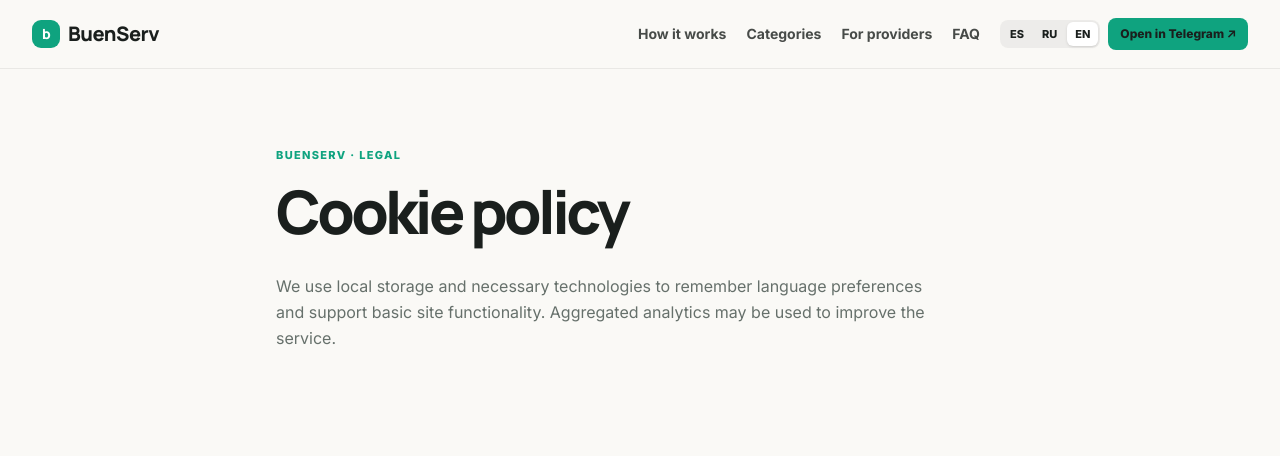
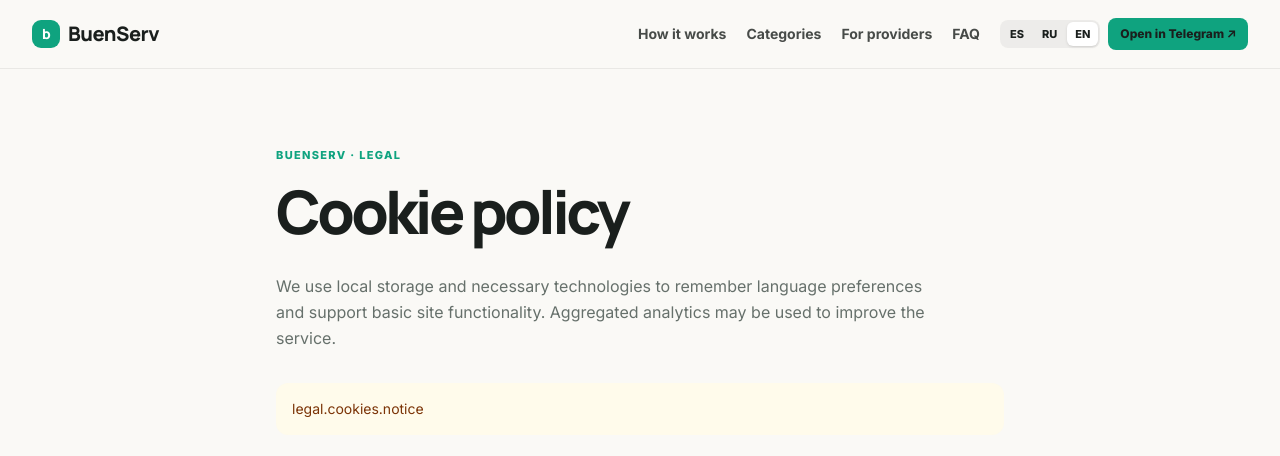
Before and after one commit to akoffice933-maker/buenserv, a Next.js app in the folder apps/web/: page /en/legal/cookies in a window 1280 px wide. Shown: the top 456 px of the page. Built offline with nearby package versions, Linux system fonts and the light colour scheme.

Commit message:
Mark legal drafts noindex pending Argentine legal review

```diff
--- a/apps/web/src/app/[locale]/legal/[document]/page.tsx
+++ b/apps/web/src/app/[locale]/legal/[document]/page.tsx
@@ -12,12 +12,12 @@ export async function generateMetadata({params}: {params: Promise<{locale: strin
   const {locale, document} = await params;
   if (!documents.includes(document as LegalDocument)) notFound();
   const t = await getTranslations({locale, namespace: `legal.${document}`});
-  return localizedMetadata(locale, `legal/${document}`, t('title'), t('body'));
+  return {...localizedMetadata(locale, `legal/${document}`, t('title'), t('body')), robots: {index: false, follow: false}};
 }
 
 export default async function LegalPage({params}: {params: Promise<{locale: string; document: string}>}) {
   const {locale, document} = await params;
   if (!documents.includes(document as LegalDocument)) notFound();
   const t = await getTranslations(`legal.${document}`);
-  return <><SiteHeader locale={locale}/><main className="mx-auto min-h-[calc(100vh-68px)] max-w-3xl px-5 py-18"><span className="text-[11px] font-extrabold tracking-[.12em] text-bs-primary uppercase">BuenServ · Legal</span><h1 className="font-display mt-4 text-5xl font-extrabold tracking-[-.06em] sm:text-6xl">{t('title')}</h1><p className="mt-8 max-w-2xl text-base leading-relaxed text-bs-muted">{t('body')}</p></main></>;
+  return <><SiteHeader locale={locale}/><main className="mx-auto min-h-[calc(100vh-68px)] max-w-3xl px-5 py-18"><span className="text-[11px] font-extrabold tracking-[.12em] text-bs-primary uppercase">BuenServ · Legal</span><h1 className="font-display mt-4 text-5xl font-extrabold tracking-[-.06em] sm:text-6xl">{t('title')}</h1><p className="mt-8 max-w-2xl text-base leading-relaxed text-bs-muted">{t('body')}</p><p role="note" className="mt-8 rounded-xl bg-amber-50 p-4 text-sm text-amber-900">{t('notice')}</p></main></>;
 }
--- a/apps/web/src/app/sitemap.ts
+++ b/apps/web/src/app/sitemap.ts
@@ -3,7 +3,7 @@ import {CATEGORY_SLUGS} from '@/lib/categories';
 import {createPublicDirectoryClient} from '@/lib/supabase/public';
 
 const locales = ['es', 'ru', 'en'] as const;
-const publicPaths = ['', '/categories', '/faq', '/how-it-works', '/providers', '/pricing', '/safety', '/contact', '/legal/terms', '/legal/privacy', '/legal/cookies'];
+const publicPaths = ['', '/categories', '/faq', '/how-it-works', '/providers', '/pricing', '/safety', '/contact'];
 export const revalidate = 3600;
 
 function languageAlternates(base: string, path: string) {
```
Also changed, not shown: apps/web/src/messages/en.json (+1 -1 lines), apps/web/src/messages/es.json (+1 -1 lines), apps/web/src/messages/ru.json (+1 -1 lines), 1 other file (tests, documents, lock files or other folders).
